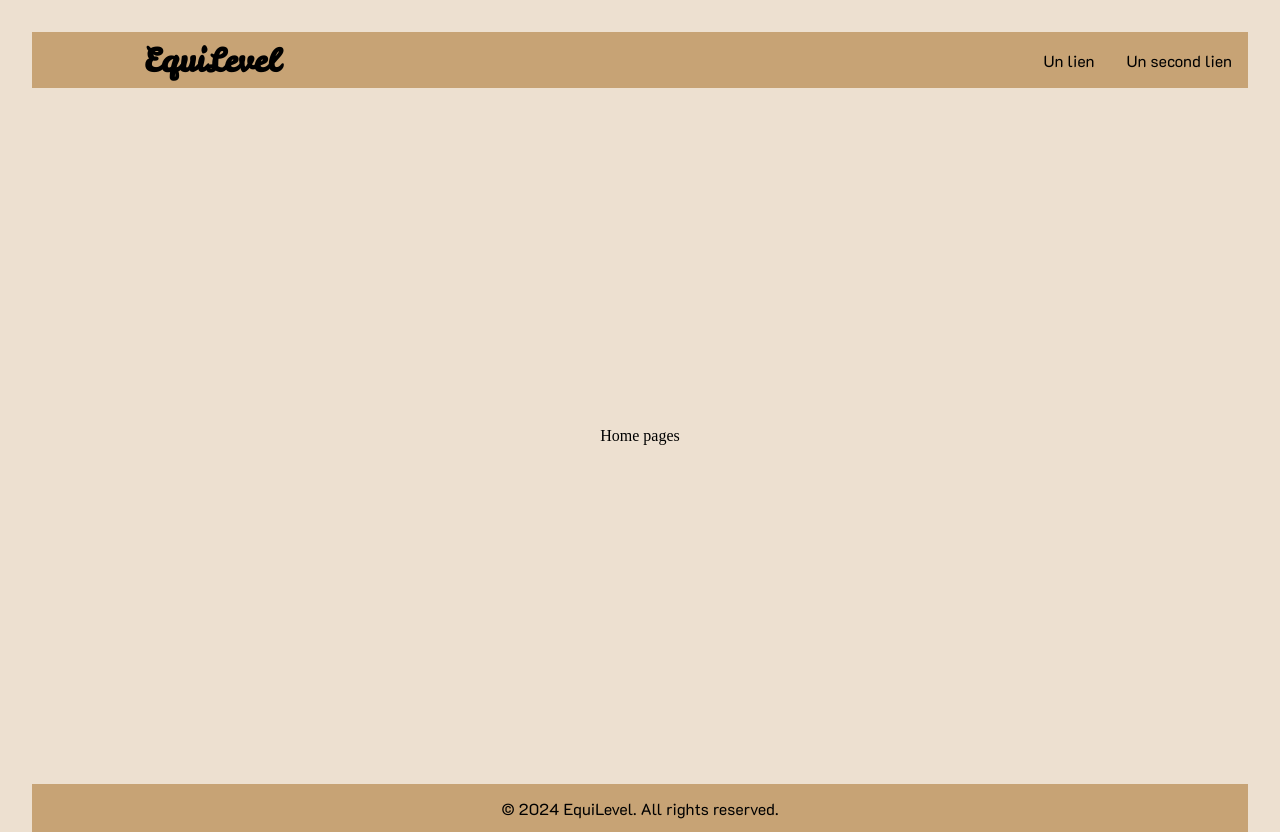
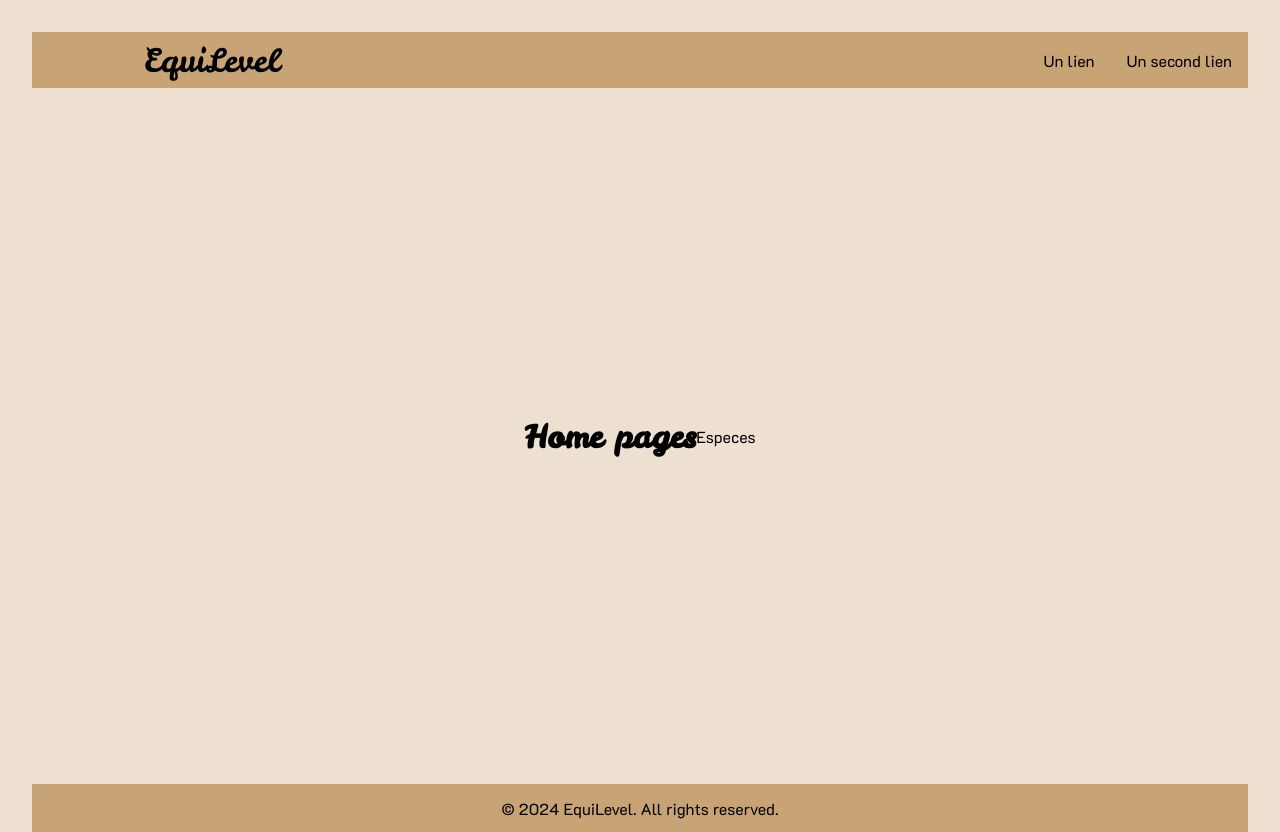
Before and after one commit to NeugdaeUju/EquiLevel_FrontEnd, a React (Vite) app: page / in a window 1280 px wide. Built offline with nearby package versions, Linux system fonts and the light colour scheme.

Commit message:
Création de la page des espèces + route et ajustement du header

```diff
--- a/src/App.tsx
+++ b/src/App.tsx
@@ -7,6 +7,7 @@ import LogIn from './pages/LogIn.tsx';
 import SignUp from './pages/SignUp.tsx';
 import Home from './pages/Home.tsx';
 import HeadBandEdit from "./components/HeadbandEdit";
+import Especes from './pages/Especes.tsx';
 
 function App() {
   const token = useSelector((state: RootState) => state.auth.token)
@@ -19,6 +20,7 @@ function App() {
             <Route path='/' element={<Home />} />
             <Route path="/login" element={<LogIn />} />
             <Route path="/signup" element={<SignUp />} />
+            <Route path="/especes" element={<Especes />} />
           </Routes>
         </Layout>
       </BrowserRouter>
--- a/src/assets/scss/header.scss
+++ b/src/assets/scss/header.scss
@@ -10,6 +10,11 @@
     justify-content: space-between;
     margin-bottom : 4rem;
 
+    &__title {
+        font-family: variables.$title-font;
+        font-size : 2rem;
+    }
+
     &__nav {
         display: flex;
         gap : 2rem;
--- a/src/components/Header.tsx
+++ b/src/components/Header.tsx
@@ -1,10 +1,10 @@
-// import { Link } from 'react-router-dom';
+import { Link } from 'react-router-dom';
 import '../assets/scss/header.scss'
 
 function Header() {
     return (
         <header className='header'>
-            <h1 className='header__title'>EquiLevel</h1>
+            <Link to='/' className='header__title'>EquiLevel</Link>
             <nav className='header__nav'>
                 <p>Un lien</p>
                 <p>Un second lien</p>
--- /dev/null
+++ b/src/pages/Especes.tsx
@@ -0,0 +1,9 @@
+function Especes() {
+    return(
+        <div>
+            <h1>Espèces</h1>
+        </div>
+    )
+}
+
+export default Especes;
--- a/src/pages/Home.tsx
+++ b/src/pages/Home.tsx
@@ -1,7 +1,12 @@
+import { Link } from 'react-router-dom'
+
 function Home() {
     return (
         <main>
-            Home pages
+            <h1>Home pages</h1>
+            <div>
+            <Link to='/especes'>Especes</Link>
+            </div>
         </main>
     )
 }
```
